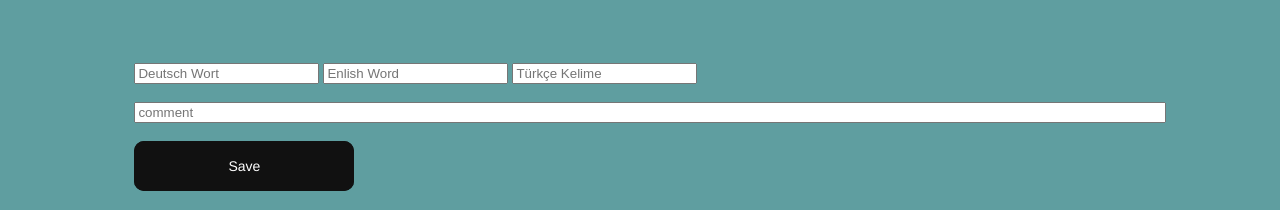
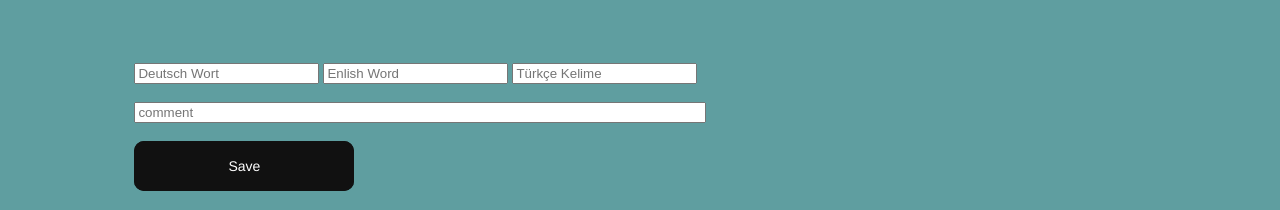
Before and after one commit to alisabourii/Trainer_For_Learn_German, a PHP site: page / in a window 1280 px wide. Shown: the top 210 px of the page. Run offline with PHP 8.4, Linux system fonts and the light colour scheme; data that the repository does not hold is empty.

Commit message:
Add files via upload

```diff
--- a/index.php
+++ b/index.php
@@ -12,7 +12,7 @@
                         <input type="text" name="deutschWort" placeholder="Deutsch Wort">
                         <input type="text" name="englihWord"  placeholder="Enlish Word">
                         <input type="text" name="turkceKelime" placeholder="Türkçe Kelime"><br><br>
-                        <input type="text" name="comment" placeholder="comment" style="width: 90%;"><br><br>
+                        <input type="text" name="comment" placeholder="comment" style="width: 49.5%;"><br><br>
 
                         <Button type="submit" name="saveSumbit" id="saveSumbit" style="margin: auto" class="glow-on-hover">Save</Button>
                 </form>
@@ -21,6 +21,7 @@
         <div class="formDiv">
 
                 <form action="" method="post">
+                        <div class="scrollDiv">
                                 <table border='5' style="text-align:center;">
                                         <thead>
                                                 <th>Deutsch</th>
@@ -35,6 +36,7 @@
                                         ?>
                                         </tbody>
                                 </table>
+                        </div>
                 </form>
         </div>
         <?php
```
Lines whose indentation alone changed are shown as unchanged.
